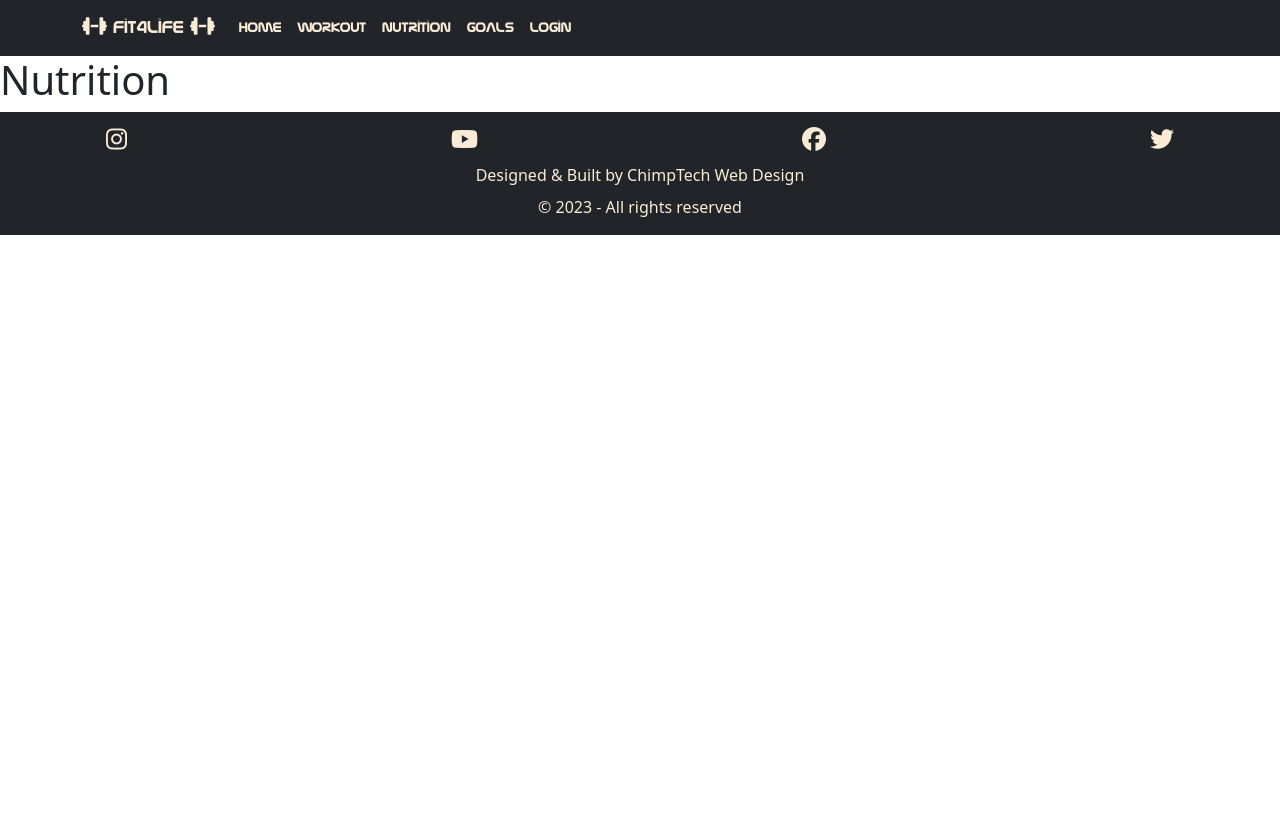
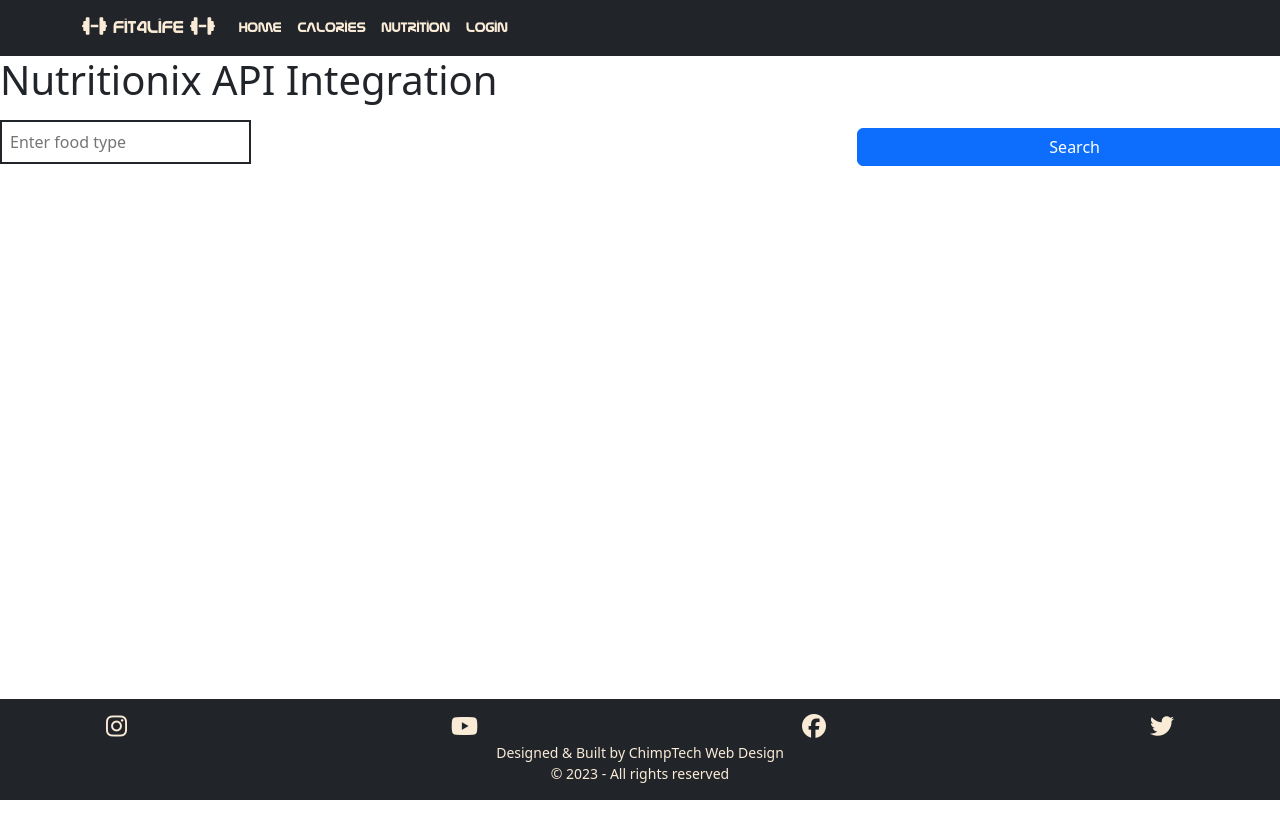
Before and after one commit to KSheridan86/Fit4Life, a React (Create React App) app in the folder fitness-frontend/: page /nutrition in a window 1280 px wide. Shown: the top 838 px of the page. Before the commit the page ends 800 px from the top, so only its background shows below. Built offline with nearby package versions, Linux system fonts and the light colour scheme.

Commit message:
nutritionx api connected

```diff
--- a/fitness-frontend/src/App.css
+++ b/fitness-frontend/src/App.css
@@ -114,3 +114,7 @@ div > a {
     margin-top: 0;
   }
 }
+
+.spacing {
+  min-height: 140vh;
+}
--- a/fitness-frontend/src/components/Footer.js
+++ b/fitness-frontend/src/components/Footer.js
@@ -2,7 +2,7 @@ import React from 'react';
 
 const Footer = () => {
     return (
-        <footer className="footer bg-dark text-white text-center py-3">
+        <footer className="footer bg-dark text-white text-center py-3 fixed-bottom">
             <div className="container">
                 <div className="social-icons d-flex justify-content-between">
                     <a
@@ -38,12 +38,12 @@ const Footer = () => {
                         <i className="fab fa-twitter fa-lg"></i>
                     </a>
                 </div>
-                <div className="mt-2">
-                <a href="https://www.chimptech.ie" target="_blank" rel="noreferrer"
-                    aria-label="link to web design business that built site">
-                    Designed & Built by ChimpTech Web Design
-                </a>
-                <div className="mt-2">© 2023 - All rights reserved</div>
+                <div className="small">
+                    <a href="https://www.chimptech.ie" target="_blank" rel="noreferrer"
+                        aria-label="link to web design business that built site">
+                        Designed & Built by ChimpTech Web Design
+                    </a>
+                    <div>© 2023 - All rights reserved</div>
                 </div>
             </div>
         </footer>
--- a/fitness-frontend/src/components/Navbar.js
+++ b/fitness-frontend/src/components/Navbar.js
@@ -2,9 +2,8 @@ import React, { useState } from 'react';
 import { BrowserRouter as Router, Route, Link, Routes } from 'react-router-dom';
 import '../App.css';
 import Home from '../views/Home';
-import Workout from '../views/Workout';
+import Calories from '../views/Calories';
 import Nutrition from '../views/Nutrition';
-import Goals from '../views/Goals';
 import Login from '../views/Login';
 import Logout from '../views/Logout';
 import ConfirmDelete from '../views/ConfirmDelete';
@@ -52,18 +51,13 @@ const Navbar = ({ isLoggedIn, onLogin, onLogout }) => {
                 </Link>
               </li>
               <li className="nav-item">
-                <Link className="nav-link nasa" to="/workout" onClick={closeNav}>
-                  Workout
+                <Link className="nav-link nasa" to="/calories" onClick={closeNav}>
+                  Calories
                 </Link>
               </li>
               <li className="nav-item">
                 <Link className="nav-link nasa" to="/nutrition" onClick={closeNav}>
                   Nutrition
-                </Link>
-              </li>
-              <li className="nav-item">
-                <Link className="nav-link nasa" to="/goals" onClick={closeNav}>
-                  Goals
                 </Link>
               </li>
               { isLoggedIn ?
@@ -83,9 +77,8 @@ const Navbar = ({ isLoggedIn, onLogin, onLogout }) => {
       </nav>
       <Routes>
         <Route path="/" element={<Home />} />
-        <Route path="/workout" element={<Workout />} />
+        <Route path="/calories" element={<Calories />} />
         <Route path="/nutrition" element={<Nutrition />} />
-        <Route path="/goals" element={<Goals />} />
         <Route path="/login" element={<Login onLogin={onLogin} onLogout={onLogout} />} />
         <Route path="/logout" element={<Logout onLogin={onLogin} onLogout={onLogout} />} />
         <Route path="/confirm-delete/:id" element={<ConfirmDelete />} />
--- a/fitness-frontend/src/views/Goals.js
+++ b/fitness-frontend/src/views/Calories.js
@@ -1,11 +1,11 @@
 import React from 'react';
 
-const Goals = () => {
+const Calories = () => {
     return (
         <div>
-            <h1>Goals</h1>
+            <h1>Calories</h1>
         </div>
     );
 };
 
-export default Goals;
+export default Calories;
--- a/fitness-frontend/src/views/Nutrition.js
+++ b/fitness-frontend/src/views/Nutrition.js
@@ -1,9 +1,111 @@
-import React from 'react';
+import React, { useState } from 'react';
 
 const Nutrition = () => {
+    const [foodType, setFoodType] = useState('');
+    const [nutritionInfo, setNutritionInfo] = useState(null);
+    const apiKey = 'ea0f0eff98a1a9e86e859c075afe7746';
+
+    const handleSearch = async () => {
+        try {
+        const response = await fetch(
+            `https://trackapi.nutritionix.com/v2/natural/nutrients`,
+            {
+            method: 'POST',
+            headers: {
+                'Content-Type': 'application/json',
+                'x-app-id': '88f90da2',
+                'x-app-key': apiKey,
+            },
+            body: JSON.stringify({ query: foodType }),
+            }
+        );
+
+        if (response.ok) {
+            const data = await response.json();
+            setNutritionInfo(data.foods[0]);
+        } else {
+            console.error('Error fetching data');
+        }
+        } catch (error) {
+        console.error('Error:', error);
+        }
+    };
+
     return (
-        <div>
-            <h1>Nutrition</h1>
+        <div className="spacing">
+        <h1>Nutritionix API Integration</h1>
+        <div className="row justify-content-center">
+            <div className="col-8">
+                <input
+                className="border border-dark border-2 p-2 mt-2"
+                    type="text"
+                    placeholder="Enter food type"
+                    value={foodType}
+                    onChange={(e) => setFoodType(e.target.value)}
+                />
+            </div>
+
+            <br></br>
+            <button onClick={handleSearch} className="col-4 btn btn-primary mt-3">Search</button>
+        </div>
+
+        {nutritionInfo && (
+            <div className="border border-dark border-2 m-4 p-2 mb-5">
+                <h2 className="text-center fw-bold">Nutrition facts</h2>
+                <hr />
+                <div className="row">
+                <p className="col text-start text-capitalize fw-bold fs-5">{nutritionInfo.food_name}</p>
+                <img className="col text-end" src={nutritionInfo.photo.thumb} alt={`Thumbnail of ${nutritionInfo.food_name}`} />
+                </div>
+                <hr />
+                <div className="row">
+                    <p className="col fw-bold text-start">Serving Size:</p>
+                    <p className="col text-end">{nutritionInfo.serving_qty} {nutritionInfo.serving_unit}</p>
+                </div>
+                <hr />
+                <div className="row">
+                    <div className="col fw-bold text-start">Calories:</div>
+                    <div className="col text-end">{nutritionInfo.nf_calories}</div>
+                </div>
+                <hr />
+                <div className="row">
+                    <div className="col fw-bold text-start">Dietary Fiber:</div>
+                    <div className="col text-end">{nutritionInfo.nf_dietary_fiber} g</div>
+                </div>
+                <div className="row">
+                    <div className="col fw-bold text-start">Carbohydrate:</div>
+                    <div className="col text-end">{nutritionInfo.nf_total_carbohydrate} g</div>
+                </div>
+                <div className="row">
+                    <div className="col fw-bold text-start">Sugars:</div>
+                    <div className="col text-end">{nutritionInfo.nf_sugars} g</div>
+                </div>
+                <div className="row">
+                    <div className="col fw-bold text-start">Saturated Fat:</div>
+                    <div className="col text-end">{nutritionInfo.nf_saturated_fat} g</div>
+                </div>
+                <div className="row">
+                    <div className="col fw-bold text-start">Total Fat:</div>
+                    <div className="col text-end">{nutritionInfo.nf_total_fat} g</div>
+                </div>
+                <div className="row">
+                    <div className="col fw-bold text-start">Sodium:</div>
+                    <div className="col text-end">{nutritionInfo.nf_sodium} mg</div>
+                </div>
+                <div className="row">
+                    <div className="col fw-bold text-start">Protein:</div>
+                    <div className="col text-end">{nutritionInfo.nf_protein} g</div>
+                </div>
+                <div className="row">
+                    <div className="col fw-bold text-start">Potassium:</div>
+                    <div className="col text-end">{nutritionInfo.nf_potassium} mg</div>
+                </div>
+                <div className="row mb-2">
+                    <div className="col fw-bold text-start">Cholesterol:</div>
+                    <div className="col text-end">{nutritionInfo.nf_cholesterol} mg</div>
+                </div>
+            </div>
+        )}
         </div>
     );
 };
--- a/fitness-frontend/src/views/Workout.js
+++ /dev/null
@@ -1,11 +0,0 @@
-import React from 'react';
-
-const Workout = () => {
-    return (
-        <div>
-            <h1>Workout</h1>
-        </div>
-    );
-};
-
-export default Workout;
```
